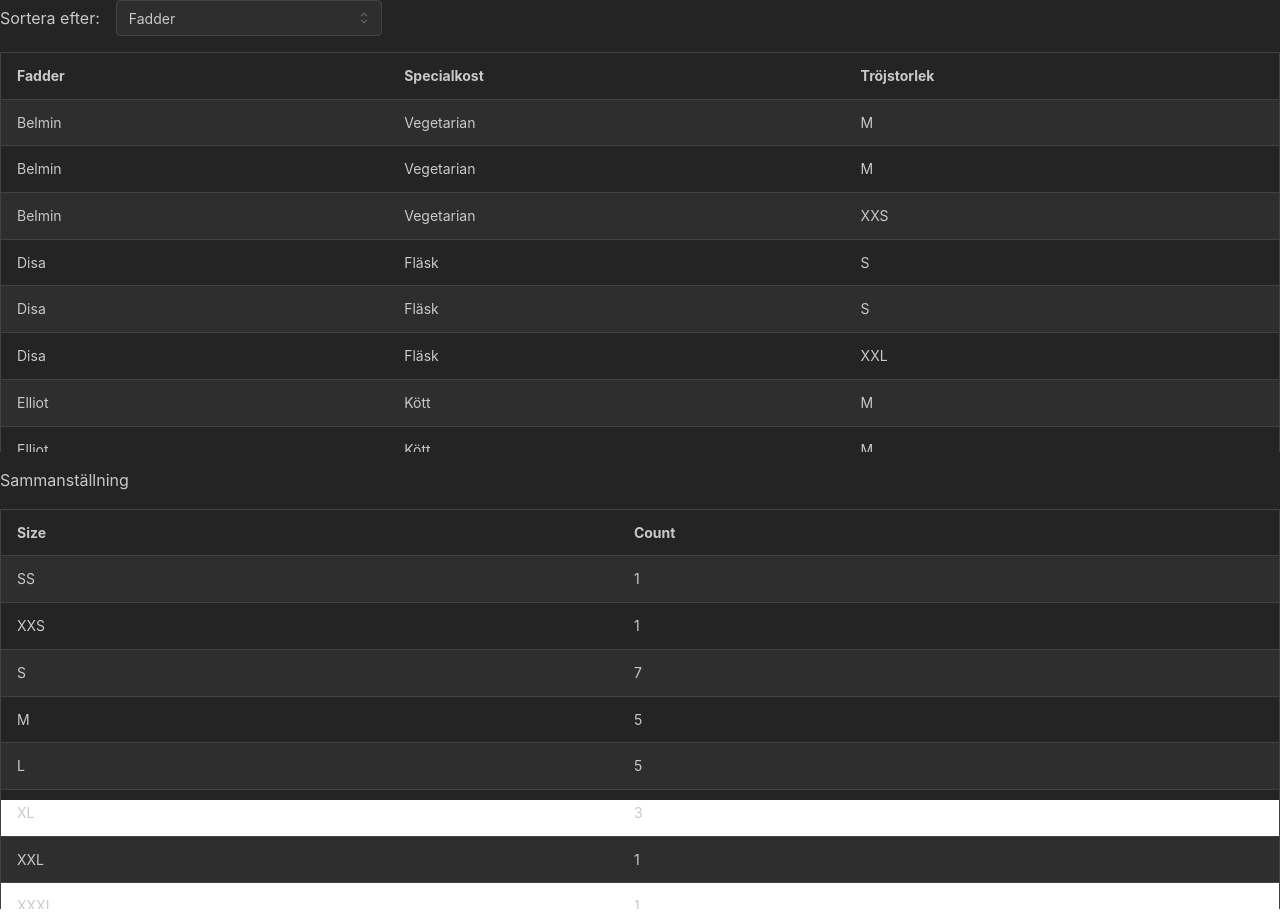
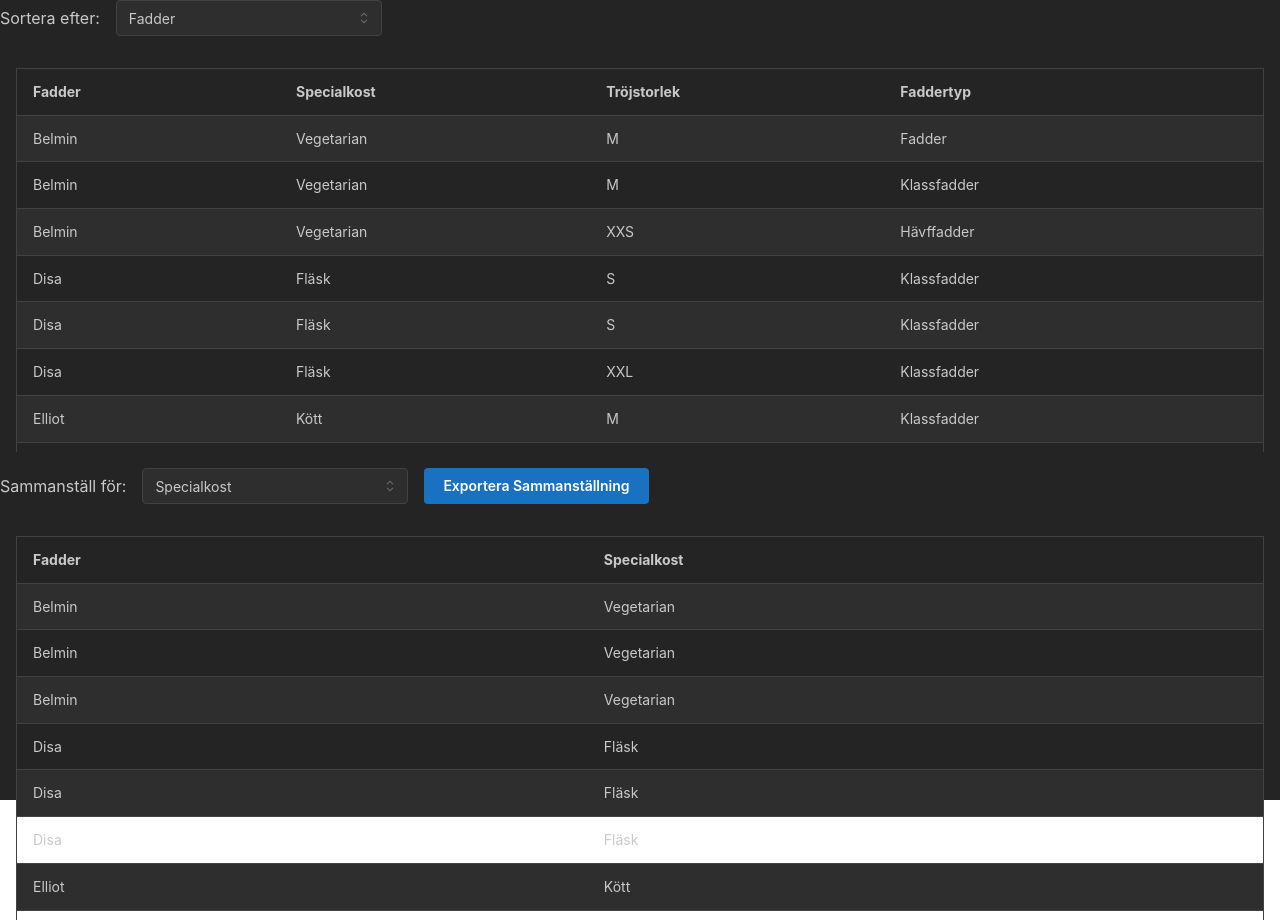
Before and after one commit to TDDD96-group10/FAD, a React (Vite) app in the folder fad_frontend/: page /overview in a window 1280 px wide. Built offline with nearby package versions, Linux system fonts and the light colour scheme.

Commit message:
Everything working except export button

```diff
--- a/fad_frontend/src/pages/OverView.tsx
+++ b/fad_frontend/src/pages/OverView.tsx
@@ -1,42 +1,48 @@
 import { useState, useMemo } from 'react';
-import { Group, Select, Table, Text, Stack, ScrollArea } from '@mantine/core';
+import { Group, Select, Table, Text, Stack, ScrollArea, Button } from '@mantine/core';
 
 const OverView = () => {
   const [sortBy, setSortBy] = useState('fadder');
+  const [summaryType, setSummaryType] = useState('specialkost'); // New state for summary table
 
   // Sorting options for the dropdown
   const sortOptions = [
     { value: 'fadder', label: 'Fadder' },
     { value: 'specialkost', label: 'Specialkost' },
     { value: 'tröjstorlek', label: 'Tröjstorlek' },
+    { value: 'faddertyp', label: 'Faddertyp' },
+  ];
+  const summaryOptions = [
+    { value: 'specialkost', label: 'Specialkost' },
+    { value: 'tröjstorlek', label: 'Tröjstorlek' },
   ];
 
   // Sample data
   const sampleData = [
-    { fadder: 'Elliot', specialkost: 'Kött', tröjstorlek: 'M' },
-    { fadder: 'Rikard', specialkost: 'Fisk', tröjstorlek: 'L' },
-    { fadder: 'Olle', specialkost: 'Nötter', tröjstorlek: 'S' },
-    { fadder: 'Valdemar', specialkost: '-', tröjstorlek: 'XL' },
-    { fadder: 'Disa', specialkost: 'Fläsk', tröjstorlek: 'S' },
-    { fadder: 'Svante', specialkost: '-', tröjstorlek: 'L' },
-    { fadder: 'Lovisa', specialkost: 'Vegan', tröjstorlek: 'S' },
-    { fadder: 'Belmin', specialkost: 'Vegetarian', tröjstorlek: 'M' },
-    { fadder: 'Elliot', specialkost: 'Kött', tröjstorlek: 'M' },
-    { fadder: 'Rikard', specialkost: 'Fisk', tröjstorlek: 'L' },
-    { fadder: 'Olle', specialkost: 'Nötter', tröjstorlek: 'S' },
-    { fadder: 'Valdemar', specialkost: '-', tröjstorlek: 'XL' },
-    { fadder: 'Disa', specialkost: 'Fläsk', tröjstorlek: 'S' },
-    { fadder: 'Svante', specialkost: '-', tröjstorlek: 'L' },
-    { fadder: 'Lovisa', specialkost: 'Vegan', tröjstorlek: 'S' },
-    { fadder: 'Belmin', specialkost: 'Vegetarian', tröjstorlek: 'M' },
-    { fadder: 'Elliot', specialkost: 'Kött', tröjstorlek: 'M' },
-    { fadder: 'Rikard', specialkost: 'Fisk', tröjstorlek: 'L' },
-    { fadder: 'Olle', specialkost: 'Nötter', tröjstorlek: 'S' },
-    { fadder: 'Valdemar', specialkost: '-', tröjstorlek: 'XXXL' },
-    { fadder: 'Disa', specialkost: 'Fläsk', tröjstorlek: 'XXL' },
-    { fadder: 'Svante', specialkost: '-', tröjstorlek: 'XL' },
-    { fadder: 'Lovisa', specialkost: 'Vegan', tröjstorlek: 'SS' },
-    { fadder: 'Belmin', specialkost: 'Vegetarian', tröjstorlek: 'XXS' },
+    { fadder: 'Elliot', specialkost: 'Kött', tröjstorlek: 'M', faddertyp: 'Klassfadder' },
+    { fadder: 'Rikard', specialkost: 'Fisk', tröjstorlek: 'L', faddertyp: 'Överfadder' },
+    { fadder: 'Olle', specialkost: 'Nötter', tröjstorlek: 'S', faddertyp: 'Hävffadder' },
+    { fadder: 'Valdemar', specialkost: '-', tröjstorlek: 'XL', faddertyp: 'Överhävffadder' },
+    { fadder: 'Disa', specialkost: 'Fläsk', tröjstorlek: 'S', faddertyp: 'Klassfadder' },
+    { fadder: 'Svante', specialkost: '-', tröjstorlek: 'L', faddertyp: 'Specialfadder' },
+    { fadder: 'Lovisa', specialkost: 'Vegan', tröjstorlek: 'S', faddertyp: 'Fadder' },
+    { fadder: 'Belmin', specialkost: 'Vegetarian', tröjstorlek: 'M', faddertyp: 'Fadder' },
+    { fadder: 'Elliot', specialkost: 'Kött', tröjstorlek: 'M', faddertyp: 'Klassfadder' },
+    { fadder: 'Rikard', specialkost: 'Fisk', tröjstorlek: 'L', faddertyp: 'Överfadder' },
+    { fadder: 'Olle', specialkost: 'Nötter', tröjstorlek: 'S', faddertyp: 'Överfadder' },
+    { fadder: 'Valdemar', specialkost: '-', tröjstorlek: 'XL', faddertyp: 'Överhävffadder' },
+    { fadder: 'Disa', specialkost: 'Fläsk', tröjstorlek: 'S', faddertyp: 'Klassfadder' },
+    { fadder: 'Svante', specialkost: '-', tröjstorlek: 'L', faddertyp: 'Överhävffadder' },
+    { fadder: 'Lovisa', specialkost: 'Vegan', tröjstorlek: 'S', faddertyp: 'Hävffadder' },
+    { fadder: 'Belmin', specialkost: 'Vegetarian', tröjstorlek: 'M', faddertyp: 'Klassfadder' },
+    { fadder: 'Elliot', specialkost: 'Kött', tröjstorlek: 'M', faddertyp: 'Specialfadder' },
+    { fadder: 'Rikard', specialkost: 'Fisk', tröjstorlek: 'L', faddertyp: 'Fadder' },
+    { fadder: 'Olle', specialkost: 'Nötter', tröjstorlek: 'S', faddertyp: 'Klassfadder' },
+    { fadder: 'Valdemar', specialkost: '-', tröjstorlek: 'XXXL', faddertyp: 'Specialfadder' },
+    { fadder: 'Disa', specialkost: 'Fläsk', tröjstorlek: 'XXL', faddertyp: 'Klassfadder' },
+    { fadder: 'Svante', specialkost: '-', tröjstorlek: 'XL', faddertyp: 'Fadder' },
+    { fadder: 'Lovisa', specialkost: 'Vegan', tröjstorlek: 'XS', faddertyp: 'Överfadder' },
+    { fadder: 'Belmin', specialkost: 'Vegetarian', tröjstorlek: 'XXS', faddertyp: 'Hävffadder' },
   ];
 
   // Define the correct order of shirt sizes
@@ -59,7 +65,7 @@ const OverView = () => {
   }, [sortBy, sampleData]);
 
   // Define table columns
-  const columns = ['fadder', 'specialkost', 'tröjstorlek'];
+  const columns = ['fadder', 'specialkost', 'tröjstorlek', 'faddertyp'];
 
   // Generate table rows for main table
   const rows = sortedData.map((element, index) => (
@@ -67,6 +73,7 @@ const OverView = () => {
       {columns.includes('fadder') && <Table.Td>{element.fadder}</Table.Td>}
       {columns.includes('specialkost') && <Table.Td>{element.specialkost}</Table.Td>}
       {columns.includes('tröjstorlek') && <Table.Td>{element.tröjstorlek}</Table.Td>}
+      {columns.includes('faddertyp') && <Table.Td>{element.faddertyp}</Table.Td>}
     </Table.Tr>
   ));
 
@@ -84,10 +91,65 @@ const OverView = () => {
     return indexA - indexB;
   });
 
+  // Compute unique faddertyp
+  const uniqueFaddertyp = [...new Set(sampleData.map(item => item.faddertyp))].sort();
 
-  const fadderSummaryTable = () => (
+  // Compute counts by size and faddertyp
+  const countsBySizeAndType = sampleData.reduce((acc, curr) => {
+    const size = curr.tröjstorlek;
+    const type = curr.faddertyp;
+    if (!acc[size]) {
+      acc[size] = {};
+    }
+    acc[size][type] = (acc[size][type] || 0) + 1;
+    return acc;
+  }, {});
+
+  // Summary table component for shirt sizes by faddertyp
+  const TröjstorlekSummaryTable = () => (
+    <Stack spacing="xs">
+      <Table
+        horizontalSpacing="md"
+        verticalSpacing="sm"
+        striped
+        highlightOnHover
+        withTableBorder
+      >
+        <Table.Thead>
+          <Table.Tr>
+            <Table.Th>Storlek</Table.Th>
+            {uniqueFaddertyp.map(type => (
+              <Table.Th key={type}>{type}</Table.Th>
+            ))}
+          </Table.Tr>
+        </Table.Thead>
+        <Table.Tbody>
+          {sortedSizes.map(size => (
+            <Table.Tr key={size}>
+              <Table.Td>{size}</Table.Td>
+              {uniqueFaddertyp.map(type => (
+                <Table.Td key={type}>{countsBySizeAndType[size]?.[type] || 0}</Table.Td>
+              ))}
+            </Table.Tr>
+          ))}
+        </Table.Tbody>
+      </Table>
+    </Stack>
+  );
+
+  const SpecialkostSummaryTable = () => {
+    const specialkostColumns = ['fadder', 'specialkost'];
+    const specialkostRows = sortedData.map((element, index) => (
+      <Table.Tr key={`${element.fadder}-${index}`}>
+        {specialkostColumns.includes('fadder') && <Table.Td>{element.fadder}</Table.Td>}
+        {specialkostColumns.includes('specialkost') && <Table.Td>{element.specialkost}</Table.Td>}
+      </Table.Tr>
+    ));
+
+    return (
       <Stack spacing="xs">
         <Table
+          style={{ minWidth: '600px' }}
           horizontalSpacing="md"
           verticalSpacing="sm"
           striped
@@ -96,21 +158,23 @@ const OverView = () => {
         >
           <Table.Thead>
             <Table.Tr>
-              <Table.Th>Size</Table.Th>
-              <Table.Th>Count</Table.Th>
+              {specialkostColumns.includes('fadder') && <Table.Th>Fadder</Table.Th>}
+              {specialkostColumns.includes('specialkost') && <Table.Th>Specialkost</Table.Th>}
             </Table.Tr>
           </Table.Thead>
           <Table.Tbody>
-            {sortedSizes.map((size) => (
-              <Table.Tr key={size}>
-                <Table.Td>{size}</Table.Td>
-                <Table.Td>{shirtSizeCounts[size]}</Table.Td>
+            {specialkostRows.length > 0 ? (
+              specialkostRows
+            ) : (
+              <Table.Tr>
+                <Table.Td colSpan={2}>No data</Table.Td>
               </Table.Tr>
-            ))}
+            )}
           </Table.Tbody>
         </Table>
       </Stack>
-  );
+    );
+  };
 
   return (
     <Stack>
@@ -125,9 +189,9 @@ const OverView = () => {
         />
       </Group>
 
-      <ScrollArea style={{ maxHeight: 400, overflow: 'auto' }}>
+      <ScrollArea style={{ maxHeight: 400, overflow: 'auto' }} p="md">
         <Table
-          style={{ minWidth: '600px' }} // Set minimum width for horizontal scrolling
+          style={{ minWidth: '600px' }}
           horizontalSpacing="md"
           verticalSpacing="sm"
           striped
@@ -139,25 +203,36 @@ const OverView = () => {
               {columns.includes('fadder') && <Table.Th>Fadder</Table.Th>}
               {columns.includes('specialkost') && <Table.Th>Specialkost</Table.Th>}
               {columns.includes('tröjstorlek') && <Table.Th>Tröjstorlek</Table.Th>}
+              {columns.includes('faddertyp') && <Table.Th>Faddertyp</Table.Th>}
             </Table.Tr>
           </Table.Thead>
           <Table.Tbody>
             {rows.length > 0 ? rows : (
               <Table.Tr>
-                <Table.Td colSpan={3}>No data</Table.Td>
+                <Table.Td colSpan={4}>No data</Table.Td>
               </Table.Tr>
             )}
           </Table.Tbody>
         </Table>
       </ScrollArea>
-        {/* Call the extracted function/component for the first table */}
-      <Text>Sammanställning</Text>
-      {/* Call the extracted function/component for the second table */}
-      <ScrollArea style={{ maxHeight: 400, overflow: 'auto' }}>
-        {fadderSummaryTable()}
+
+      <Group>
+        <Text>Sammanställ för: </Text>
+        <Select
+          data={summaryOptions}
+          value={summaryType}
+          onChange={(value) => {
+            if (value) setSummaryType(value);
+          }}
+        />
+        <Button variant="filled">Exportera Sammanställning</Button>
+      </Group>
+
+      <ScrollArea style={{ maxHeight: 400, overflow: 'auto' }} p="md">
+        {summaryType === 'tröjstorlek' ? <TröjstorlekSummaryTable /> : <SpecialkostSummaryTable />}
       </ScrollArea>
     </Stack>
   );
-}
+};
 
 export default OverView;
```
